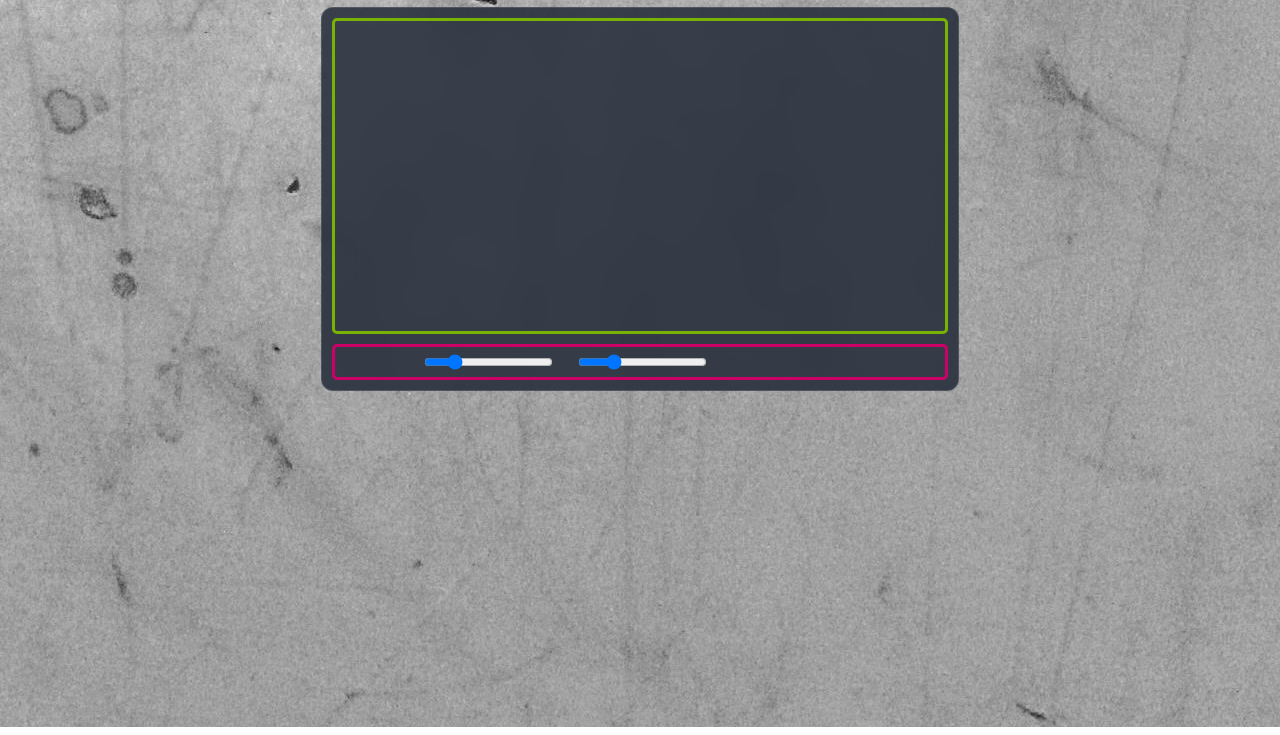
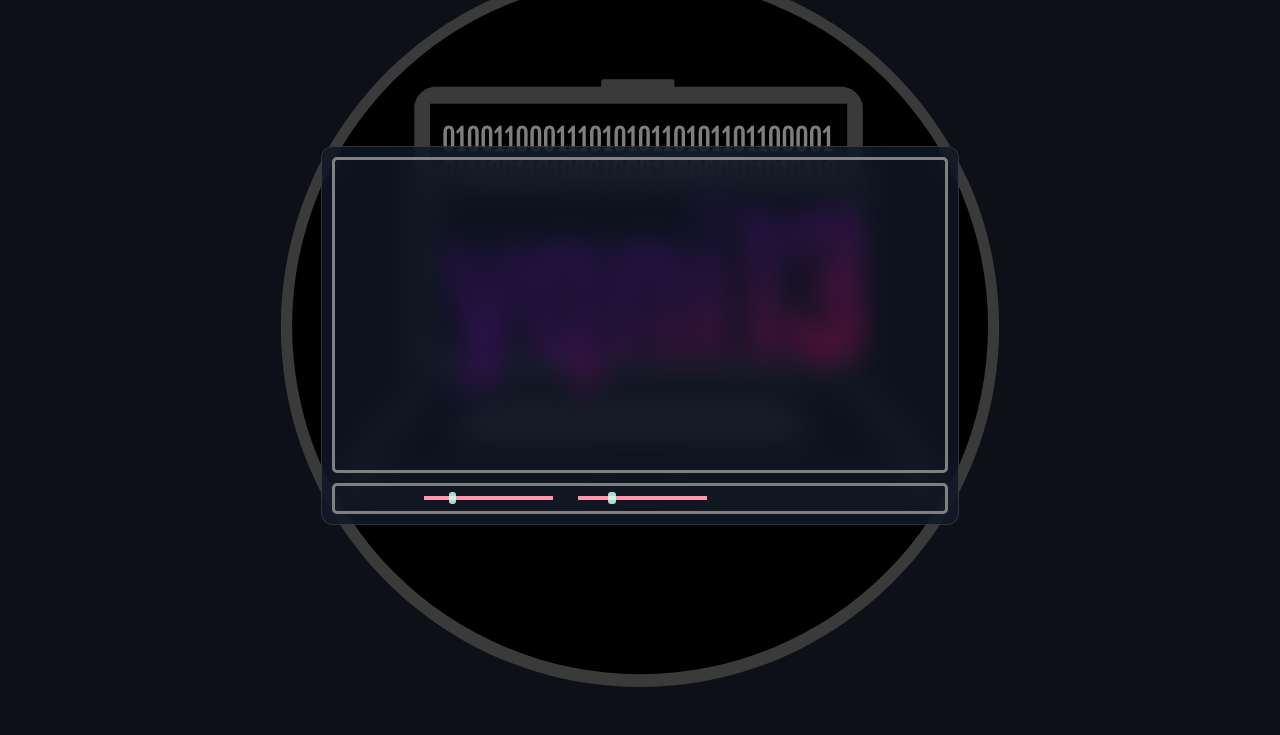
Before and after one commit to yqni13/WEB_music, a plain HTML site: page main.html in a window 1280 px wide. Shown: the part 73-808 px from the top of the page. Drawn offline with Linux system fonts and the light colour scheme.

Commit message:
styling tools, add favicon, change background

```diff
--- a/main.html
+++ b/main.html
@@ -5,10 +5,10 @@
     <meta name="viewport" content="width=device-width, initial-scale=1.0">
     <link rel="stylesheet" href="style.css">
     <link rel="stylesheet" href="https://fonts.googleapis.com/icon?family=Material+Icons">
+    <link rel="icon" type="image/x-icon" href="assets/headphones_github.ico">
     <title>Simple Music Player</title>
 </head>
 <body>
-    <h1>Music Player, by yqni13</h1>
     <div class="player">
         <div class="details">
             <div class="container-list"></div>
@@ -19,12 +19,12 @@
             <i class="icon-Play" id="playbtn" onclick="musicPlaying()"></i>
             <i class="icon-Pause" id="pausebtn" onclick="musicPausing()"></i>
             <i class="icon-SkipNext" onclick="musicSkipNext()"></i>
+            <i class="icon-Shuffle" id="shufflebtn" onclick="musicShuffling()"></i>
             <i class="icon-Repeat" id="repeatbtn" onclick="musicRepeating()"></i>
-            <i class="icon-Shuffle" id="shufflebtn" onclick="musicShuffling()"></i>
-            <input type="range" min="0" max="100" value="20" id="process"/>
+            <input class="slider" type="range" min="0" max="100" value="20" id="process"/>
             <i class="icon-VolumeOn" id="volumeon"></i>
             <i class="icon-VolumeOff" id="volumeoff"></i>
-            <input type="range" min="0" max="100" value="25" id="volume" oninput="volumeChange(this.value)"/>
+            <input class="slider" type="range" min="0" max="100" value="25" id="volume" oninput="volumeChange(this.value)"/>
 
         </div>
     </div>
--- a/script.js
+++ b/script.js
@@ -9,8 +9,7 @@ var volumeOff = document.getElementById("volumeoff");
 
 function initializePlayer() {
     pauseButton.style.display = "none";
-    shuffleButton.style.color = "initial"
-    repeatButton.style.color = "initial"
+    shuffleButton.style.color = getComputedStyle(document.documentElement).getPropertyValue('--btn-color');
     volumeOff.style.display = "none"
 }
 
@@ -36,12 +35,12 @@ function musicSkipNext() {
 
 function musicShuffling() {
     shuffleButton.style.color = getComputedStyle(document.documentElement).getPropertyValue('--shuffle-color');
-    repeatButton.style.color = "initial";
+    repeatButton.style.color = getComputedStyle(document.documentElement).getPropertyValue('--btn-color');
 }
 
 function musicRepeating() {
     repeatButton.style.color = getComputedStyle(document.documentElement).getPropertyValue('--repeat-color');
-    shuffleButton.style.color = "initial";
+    shuffleButton.style.color = getComputedStyle(document.documentElement).getPropertyValue('--btn-color');
 }
 
 function volumeChange(val) {
--- a/style.css
+++ b/style.css
@@ -3,13 +3,25 @@
 
 
 :root {
-    --shuffle-color: #CC0066;
+    --shuffle-color: #00AAFF;
     --repeat-color: #77B300;
+    --btn-color: #E61291;
+    --slider-range-color: #ff96ab;
+    --slider-btn-color: #CCFFEE;
+}
+
+html, body {
+    height: 100%;
+    overflow: hidden;
 }
 
 body {
-    background-image: url("assets/grey_background.jpg");
-    position: center;
+    background-image: url("assets/withBackground.svg");
+    background-color: #0d1117;
+    background-size: contain;
+    background-repeat: no-repeat;
+    background-position: center;
+    align-content: center;
 }
 
 .player {
@@ -20,7 +32,6 @@ body {
     border-radius: 12px;
     border: 1px solid rgba(255, 255, 255, 0.125);
     margin: auto;
-
 }
 
 .details {
@@ -28,7 +39,7 @@ body {
     height: 300px;
     border-style: solid;
     border-width: medium;
-    border-color: var(--repeat-color);
+    border-color: grey;
     border-radius: 5px;
     margin: 10px;
     padding: 5px;
@@ -38,8 +49,8 @@ body {
     width: 600px;
     height: 20px;
     border-style: solid;
-    border-color: var(--shuffle-color);
+    border-color: grey;
     border-radius: 5px;
     margin: 10px;
-    padding: 5px;
+    padding: 5px 5px 0px 5px;
 }
--- a/stylesheets/icons.css
+++ b/stylesheets/icons.css
@@ -1,5 +1,6 @@
 i {
     font-style: normal;
+    color:var(--btn-color);
 }
 
 .icon-Pause:before {
--- a/stylesheets/tools.css
+++ b/stylesheets/tools.css
@@ -0,0 +1,53 @@
+/* remove default styling from sliders */
+
+input[type="range"] {
+    -webkit-appearance: none;
+    vertical-align: super;
+}
+
+input[type="range"]:focus {
+    outline: none;
+}
+
+/* add new styling to sliders */
+
+input[type="range"]::-webkit-slider-runnable-track {
+    background: var(--slider-range-color);
+    height: 4px;
+}
+
+input[type="range"]::-moz-range-track {
+    background: var(--slider-range-color);
+    height: 4px;
+}
+
+input[type="range"]::-moz-range-track-progress {
+    background: yellow;
+    height: 4px;
+}
+
+input[type="range"]::-webkit-slider-thumb {
+    -webkit-appearance: none;
+    height: 12px;
+    width: 7.5px;
+    background: var(--slider-btn-color);
+    margin-top: -4px;
+    border-radius: 3px;
+    opacity: 0.85;
+}
+
+input[type="range"]::-moz-range-thumb {
+    height: 12px;
+    width: 7.5px;
+    background: var(--slider-btn-color);
+    margin-top: -4px;
+    border-radius: 3px;
+    opacity: 0.85;
+}
+
+
+
+/* slider styling end. */
+
+/* TODO scale sliders to use full width of tools container */
+/* hint: use tables/grid structure? */
```
Also changed, not shown: assets/grey_background.jpg (deleted), assets/headphones_github.ico (added), assets/music_background.jpg (deleted), assets/withBackground.svg (added), 1 other file.
